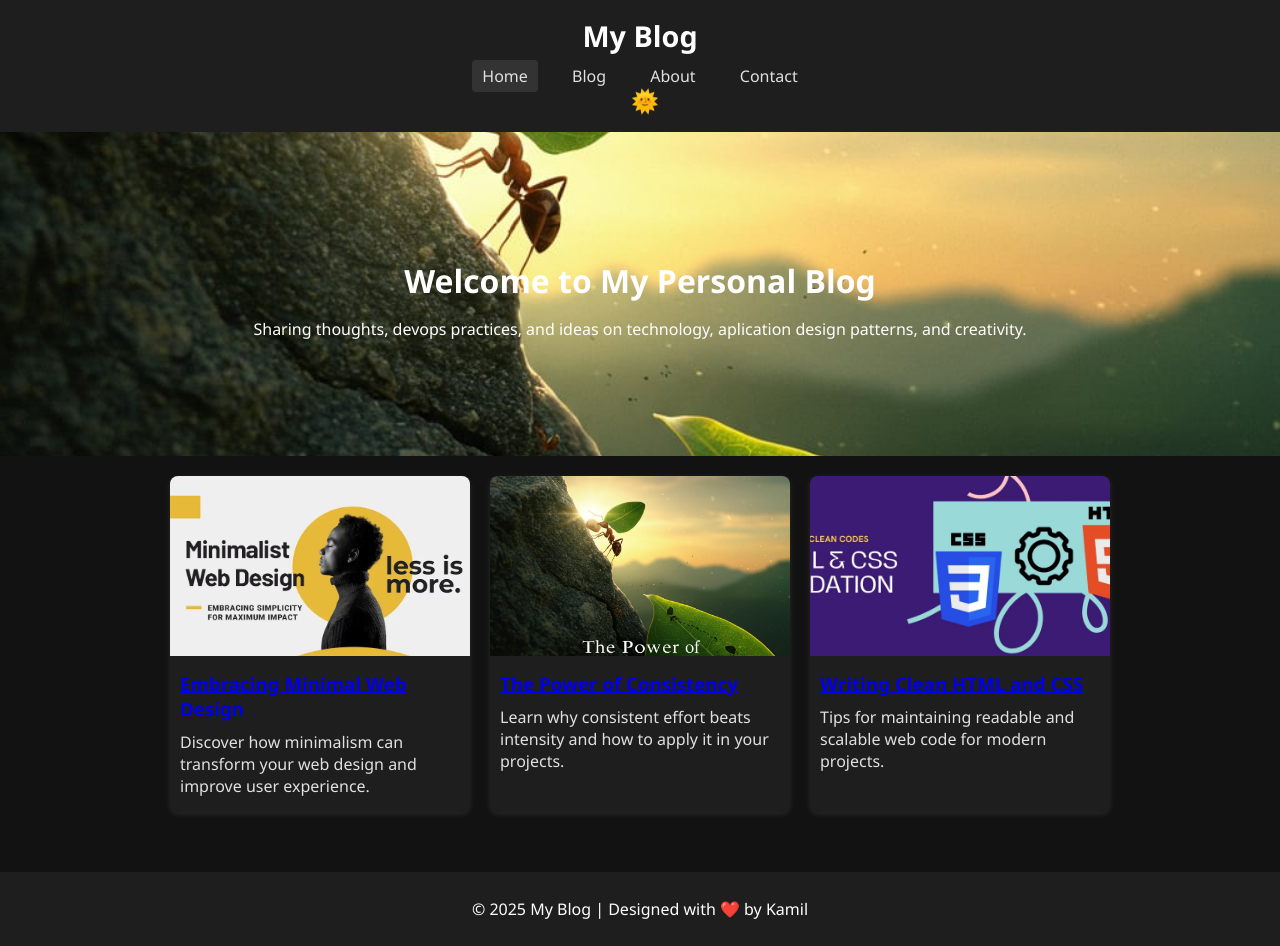
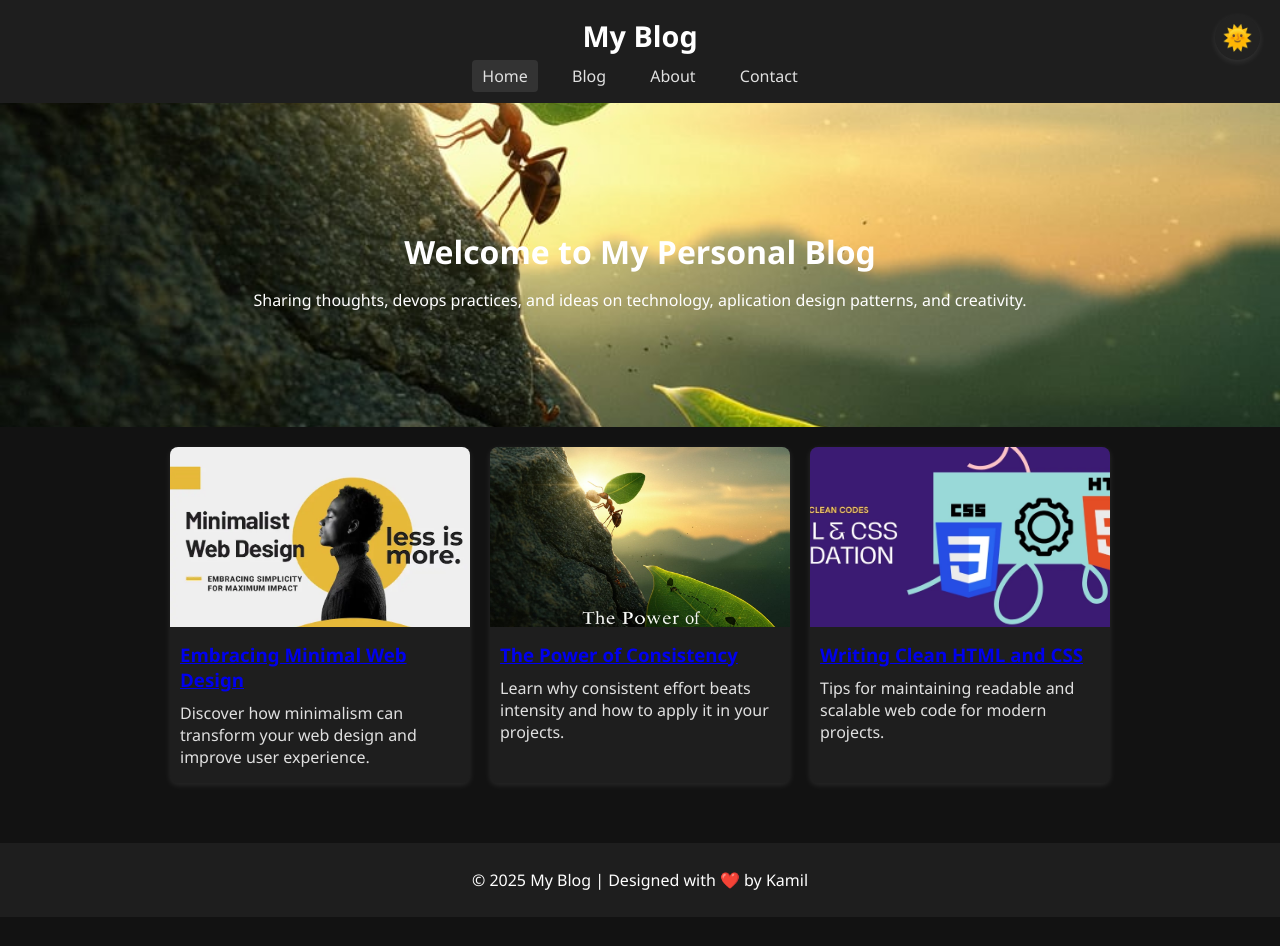
Before and after one commit to dejimania/blog-deploy-pipeline, a plain HTML site: page index.html in a window 1280 px wide. Both pictures are taken after a click on the button "Toggle theme". After the commit the page ends 917 px from the top, so only its background shows below. Drawn offline with Linux system fonts and the light colour scheme.

Commit message:
fix theme toggle to the right

```diff
--- a/css/style.css
+++ b/css/style.css
@@ -131,12 +131,20 @@ body {
 }
 
 #theme-toggle {
-  background: none;
+  position: fixed;
+  top: 15px;
+  right: 20px;
+  background: #ffcc00;
   border: none;
-  font-size: 1.4rem;
+  color: #222;
+  font-size: 1.5rem;
+  border-radius: 50%;
+  width: 45px;
+  height: 45px;
   cursor: pointer;
-  color: white;
-  margin-left: 10px;
+  box-shadow: 0 2px 6px rgba(0,0,0,0.2);
+  transition: all 0.3s ease;
+  z-index: 1000; /* stays above everything */
 }
 
 .dark {
@@ -179,3 +187,19 @@ body {
 .dark form button:hover {
   background: #666;
 }
+
+#theme-toggle:hover {
+  transform: scale(1.1);
+  background: #ffd633;
+}
+
+/* Dark mode toggle appearance */
+.dark #theme-toggle {
+  background: #222;
+  color: #f5f5f5;
+  box-shadow: 0 2px 6px rgba(255,255,255,0.1);
+}
+
+.dark #theme-toggle:hover {
+  background: #444;
+}
--- a/index.html
+++ b/index.html
@@ -18,8 +18,10 @@
       <a href="about.html">About</a>
       <a href="contact.html">Contact</a>
     </nav>
-    <button id="theme-toggle" aria-label="Toggle theme">🌙</button>
   </header>
+
+  <!-- Fixed theme toggle button to the right corner -->
+  <button id="theme-toggle" aria-label="Toggle theme">🌙</button>
 
   <section class="hero">
     <h2>Welcome to My Personal Blog</h2>
```
Also changed, not shown: about.html (+3 -1 lines), blog.html (+3 -1 lines), contact.html (+3 -1 lines).
